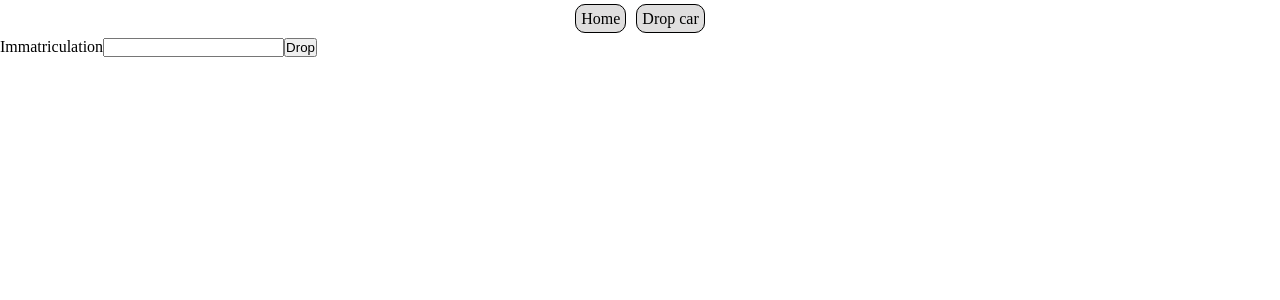
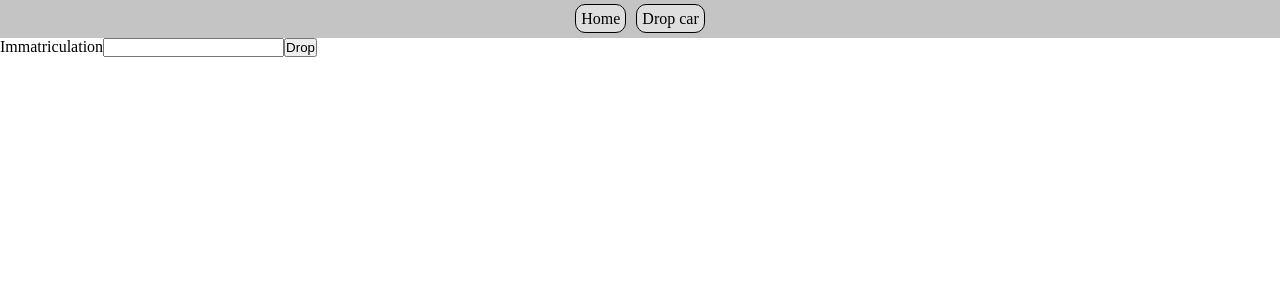
Before and after one commit to inspflof/SI-project-frontend, a React (Vite) app: page /drop in a window 1280 px wide. Shown: the top 300 px of the page. Built offline with nearby package versions, Linux system fonts and the light colour scheme; no server answers.

Commit message:
✨ feat(navbar): add style variables

```diff
--- a/src/features/navbar/Navbar.module.css
+++ b/src/features/navbar/Navbar.module.css
@@ -1,6 +1,7 @@
 .navbar {
     text-align: center;
-    margin: 10px;
+    padding: 10px;
+    background: var(--background-color);
 }
 
 .navbar > a {
--- a/src/styles/global.css
+++ b/src/styles/global.css
@@ -7,3 +7,8 @@
     margin: 0;
     padding: 0;
 }
+
+:root {
+    --background-color: rgb(196, 196, 196);
+    --secondary-color: rgb(255, 255, 255);
+}
```
